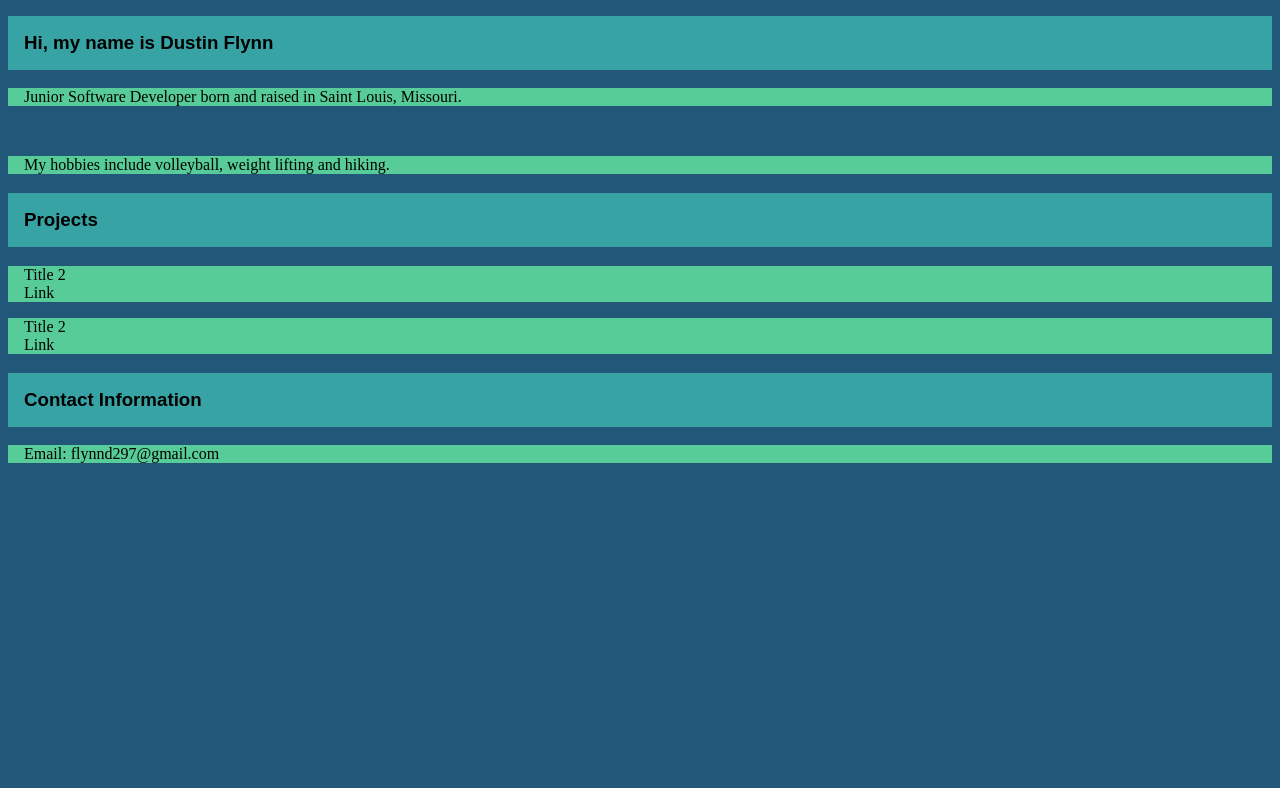
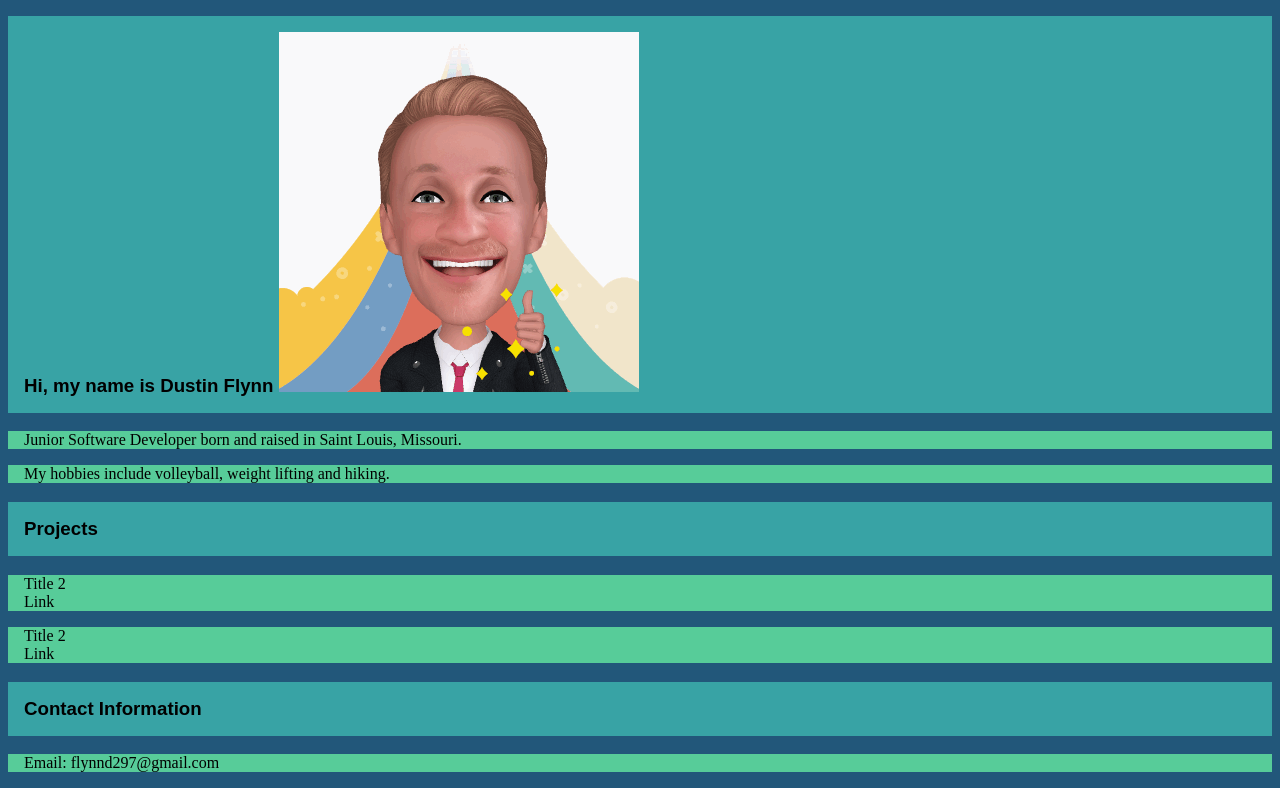
Before and after one commit to DustinFlynn297/DustinFlynn297.github.io, a plain HTML site: page index.html in a window 1280 px wide. Shown: the part 65-853 px from the top of the page. Before the commit the page ends 800 px from the top, so only its background shows below. Drawn offline with Linux system fonts and the light colour scheme.

Commit message:
Added image for myself.

```diff
--- a/index.html
+++ b/index.html
@@ -26,9 +26,8 @@
     </div>
 
     <div id="about_me">
-      <h3>Hi, my name is Dustin Flynn</h3>
+      <h3>Hi, my name is Dustin Flynn <img src="images/Emoji.gif" alt="Dustin Flynn"></h3>
       <p>Junior Software Developer born and raised in Saint Louis, Missouri. </p>
-      <br>
       <p>My hobbies include volleyball, weight lifting and hiking. </p>
 
 
```
Also changed, not shown: images/Emoji.gif (added).
